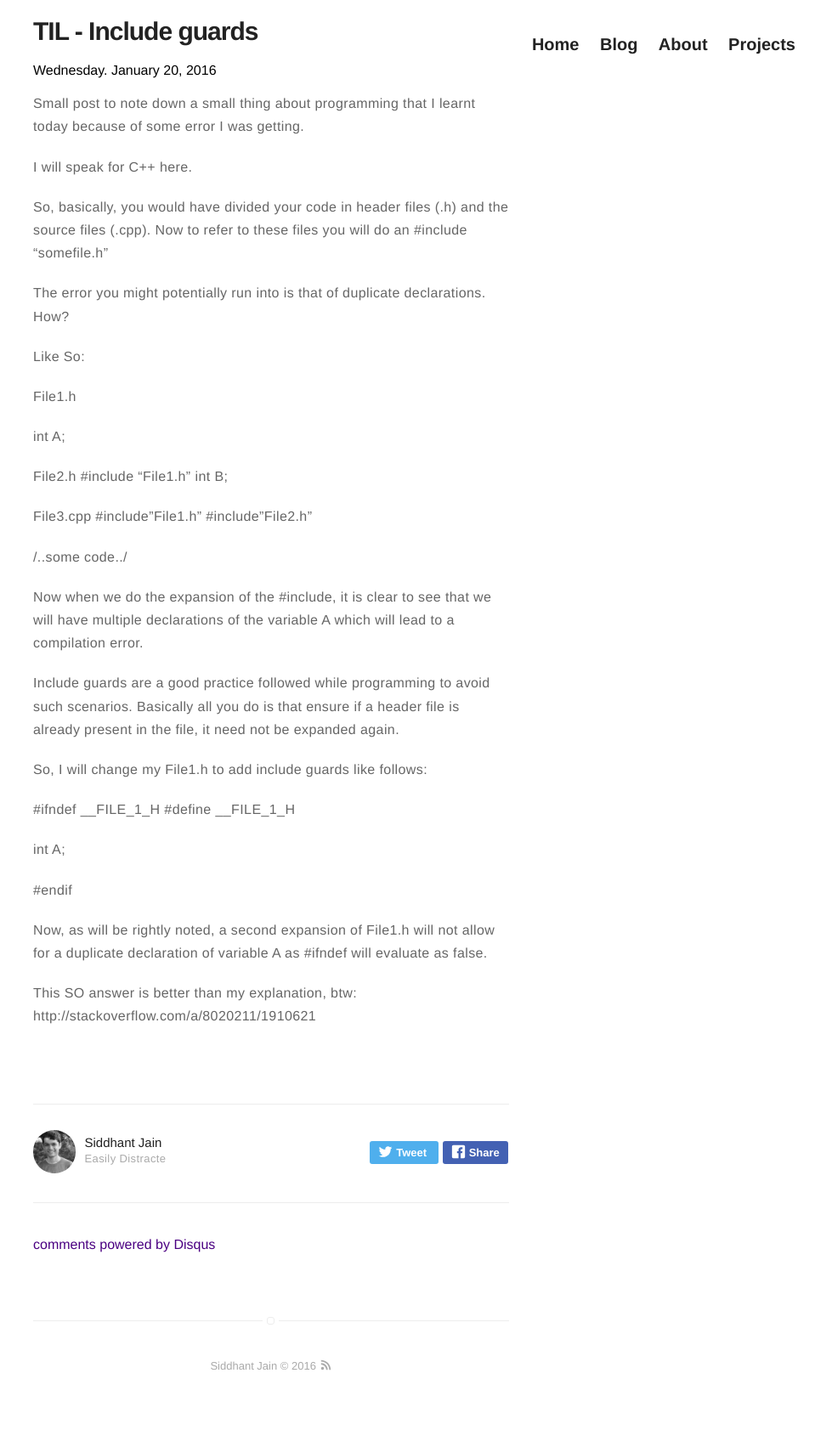
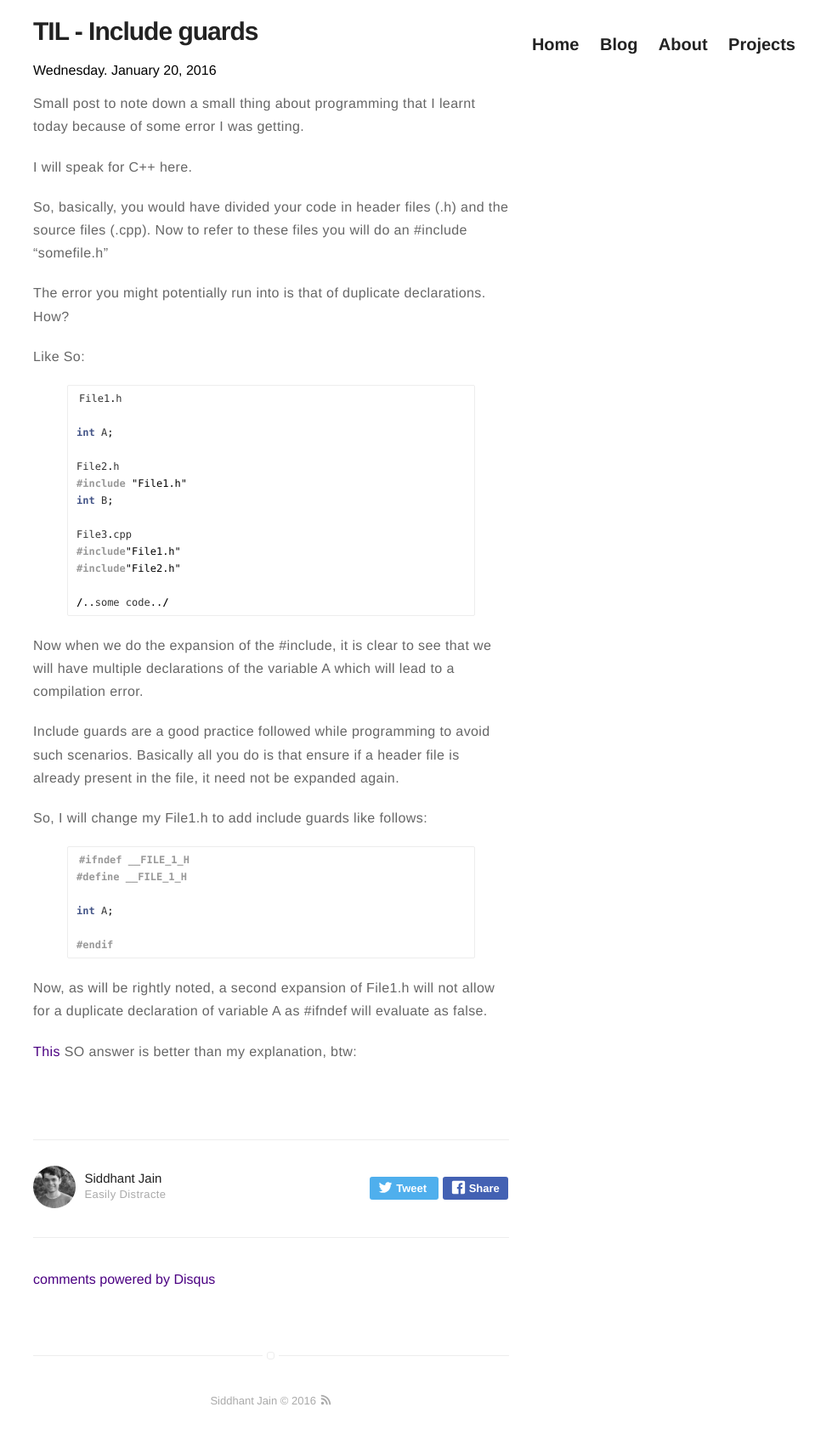
Before and after one commit to siddhantjain/old-personal-website, a Jekyll site: the page built from _posts/2016-01-20-til-include-guards.md, in a window 1280 px wide. Shown: the whole page at 85% size, without its empty margins (321-1280 px from the left). Built offline with Jekyll 4.4.1, drawn with Linux system fonts in a browser that asks for light colours; comment, search, counter and statistics services are not loaded; before the commit the page ends 1655 px from its top, so only the background shows below that.

Commit message:
formatting changes

```diff
--- a/_posts/2016-01-20-til-include-guards.md
+++ b/_posts/2016-01-20-til-include-guards.md
@@ -15,7 +15,8 @@ So, basically, you would have divided your code in header files (.h) and the sou
 The error you might potentially run into is that of duplicate declarations. How?
 
 Like So:
-
+{% highlight C++ %}
+{%raw%}
 File1.h
 
 int A;
@@ -29,21 +30,24 @@ File3.cpp
 #include"File2.h"
 
 /..some code../
-
+{%endraw%}
+{% endhighlight %}
 Now when we do the expansion of the #include, it is clear to see that we will have multiple declarations of the variable A which will lead to a compilation error.
 
 Include guards are a good practice followed while programming to avoid such scenarios. Basically all you do is that ensure if a header file is already present in the file, it need not be expanded again.
 
 So, I will change my File1.h to add include guards like follows:
 
+{% highlight C++ %}
+{%raw%}
 #ifndef __FILE_1_H
 #define __FILE_1_H
 
 int A;
 
 #endif
-
+{%endraw%}
+{% endhighlight %}
 Now, as will be rightly noted, a second expansion of File1.h will not allow for a duplicate declaration of variable A as #ifndef will evaluate as false.
 
-This SO answer is better than my explanation, btw:
-http://stackoverflow.com/a/8020211/1910621
+[This](http://stackoverflow.com/a/8020211/1910621) SO answer is better than my explanation, btw:
```
Also changed, not shown: _posts/2016-02-11-til-scanning-images-in-openccv.md (+7 -5 lines).
